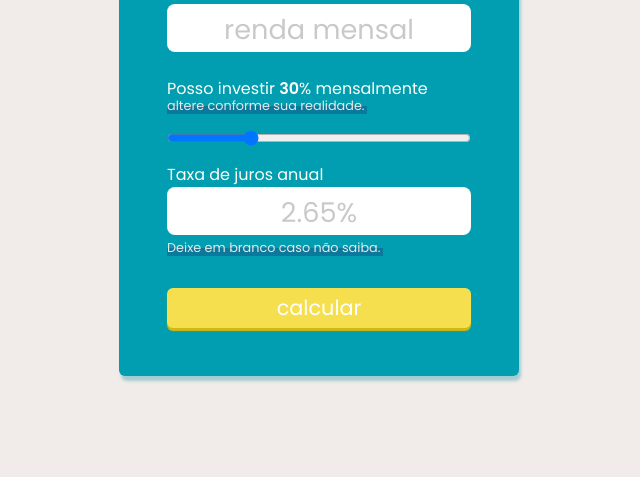
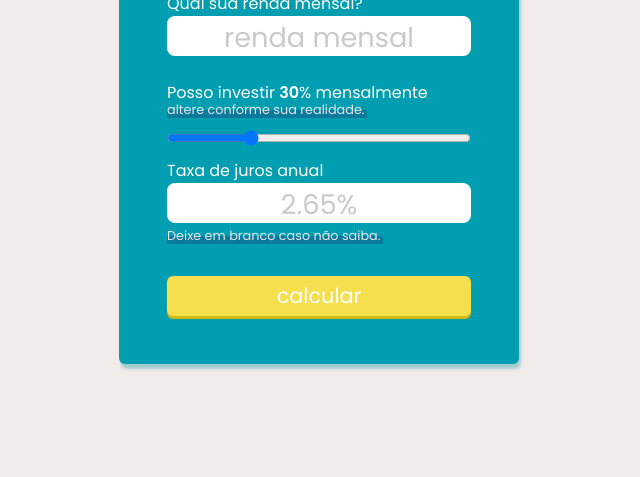
Before and after one commit to andrestanlley/MeuMilhao, a plain HTML site: page index.html in a window 1280 px wide. Shown: the part 323-800 px from the top of the page, without its empty margins (321-961 px from the left). Drawn offline with Linux system fonts and the light colour scheme.

Commit message:
Update style.css

```diff
--- a/style.css
+++ b/style.css
@@ -39,7 +39,7 @@ header img{
 input{
     color: rgb(90, 90, 90);
     border-radius: 8px;
-    height: 3rem;
+    height: 2.5rem;
     text-align: center;
     font-size: 2rem;
 }
```
